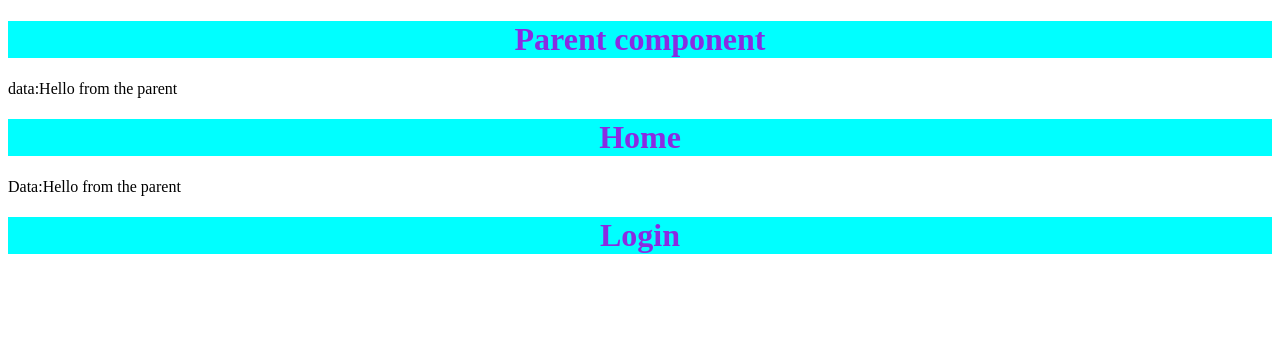
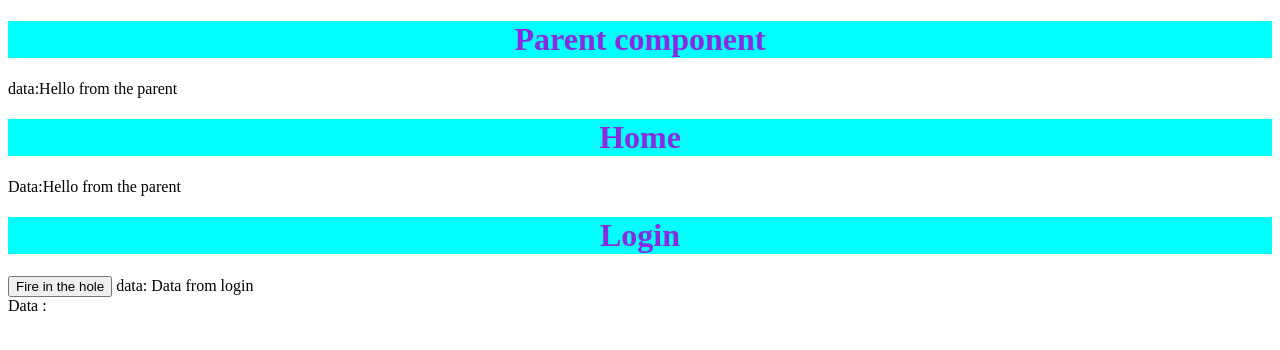
Before and after one commit to MohamedYasserElzofzaf/ITI-Pracitse, an Angular app in the folder Angular/Days/: page / in a window 1280 px wide. Shown: the top 350 px of the page. Built offline with nearby package versions, Linux system fonts and the light colour scheme.

Commit message:
working on Angular practis

```diff
--- a/Angular/Days/src/app/app.component.html
+++ b/Angular/Days/src/app/app.component.html
@@ -1,6 +1,7 @@
 <div>
     <h1>Parent component</h1>
-    data:{{parentData}}
+    data:{{ parentData }}
     <app-home [homeData]="parentData"></app-home>
-    <app-login></app-login>
+    <app-login (ourEvent)="GetData($event)"></app-login>
+    Data :{{ parentDataFromLogin }}
 </div>
--- a/Angular/Days/src/app/app.component.ts
+++ b/Angular/Days/src/app/app.component.ts
@@ -3,9 +3,13 @@ import { Component } from '@angular/core';
 @Component({
   selector: 'app-root',
   templateUrl: './app.component.html',
-  styleUrls: ['./app.component.css']
+  styleUrls: ['./app.component.css'],
 })
 export class AppComponent {
   title = 'Days';
-  parentData: string="Hello from the parent"
+  parentData: string = 'Hello from the parent';
+  parentDataFromLogin = '';
+  GetData(data: any) {
+    this.parentDataFromLogin = data;
+  }
 }
--- a/Angular/Days/src/app/components/component-interaction/login/login.component.html
+++ b/Angular/Days/src/app/components/component-interaction/login/login.component.html
@@ -1,4 +1,4 @@
 <div>
     <h1>Login</h1>
-
+    <input type="button" value="Fire in the hole" (click)="FireData()" /> data: {{ loginData }}
 </div>
--- a/Angular/Days/src/app/components/component-interaction/login/login.component.ts
+++ b/Angular/Days/src/app/components/component-interaction/login/login.component.ts
@@ -1,15 +1,21 @@
-import { Component, OnInit } from '@angular/core';
+import { Component, EventEmitter, OnInit, Output } from '@angular/core';
 
 @Component({
   selector: 'app-login',
   templateUrl: './login.component.html',
-  styleUrls: ['./login.component.css']
+  styleUrls: ['./login.component.css'],
 })
 export class LoginComponent implements OnInit {
-
-  constructor() { }
-
-  ngOnInit(): void {
+  constructor() {
+    // setTimeout(() => {
+    //   this.ourEvent.emit(this.loginData);
+    // }, 2000);
+  }
+  loginData = 'Data from login';
+  ngOnInit(): void {}
+  FireData() {
+    this.ourEvent.emit(this.loginData);
   }
 
+  @Output() ourEvent = new EventEmitter();
 }
```
